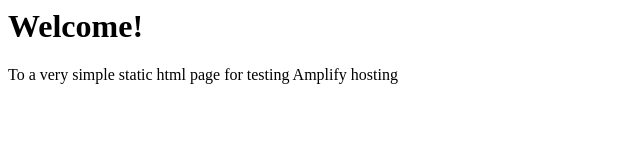
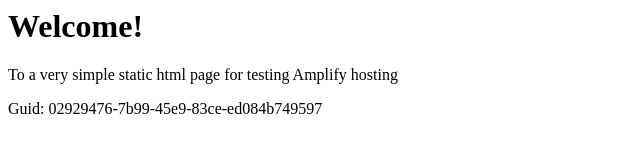
Before and after one commit to aws-aemilia-cdg/Github-PR-Commit-Integration-Test-DoNotTouch-Gith-P5X5MO5I-v1-preprod-eu-west-3, a website: page src/index.html in a window 1280 px wide. Shown: the whole page, without its empty margins (0-640 px from the left). Drawn offline with Linux system fonts and the light colour scheme.

Commit message:
commit from integ tests

```diff
--- a/src/index.html
+++ b/src/index.html
@@ -1,3 +1,5 @@
+
+
 <html lang="en">
 
 <head>
@@ -10,6 +12,6 @@
 <body>
     <h1>Welcome!</h1>
     <p>To a very simple static html page for testing Amplify hosting</p>
-</body>
+    <p>Guid: 02929476-7b99-45e9-83ce-ed084b749597</p></body>
 
 </html>
```
